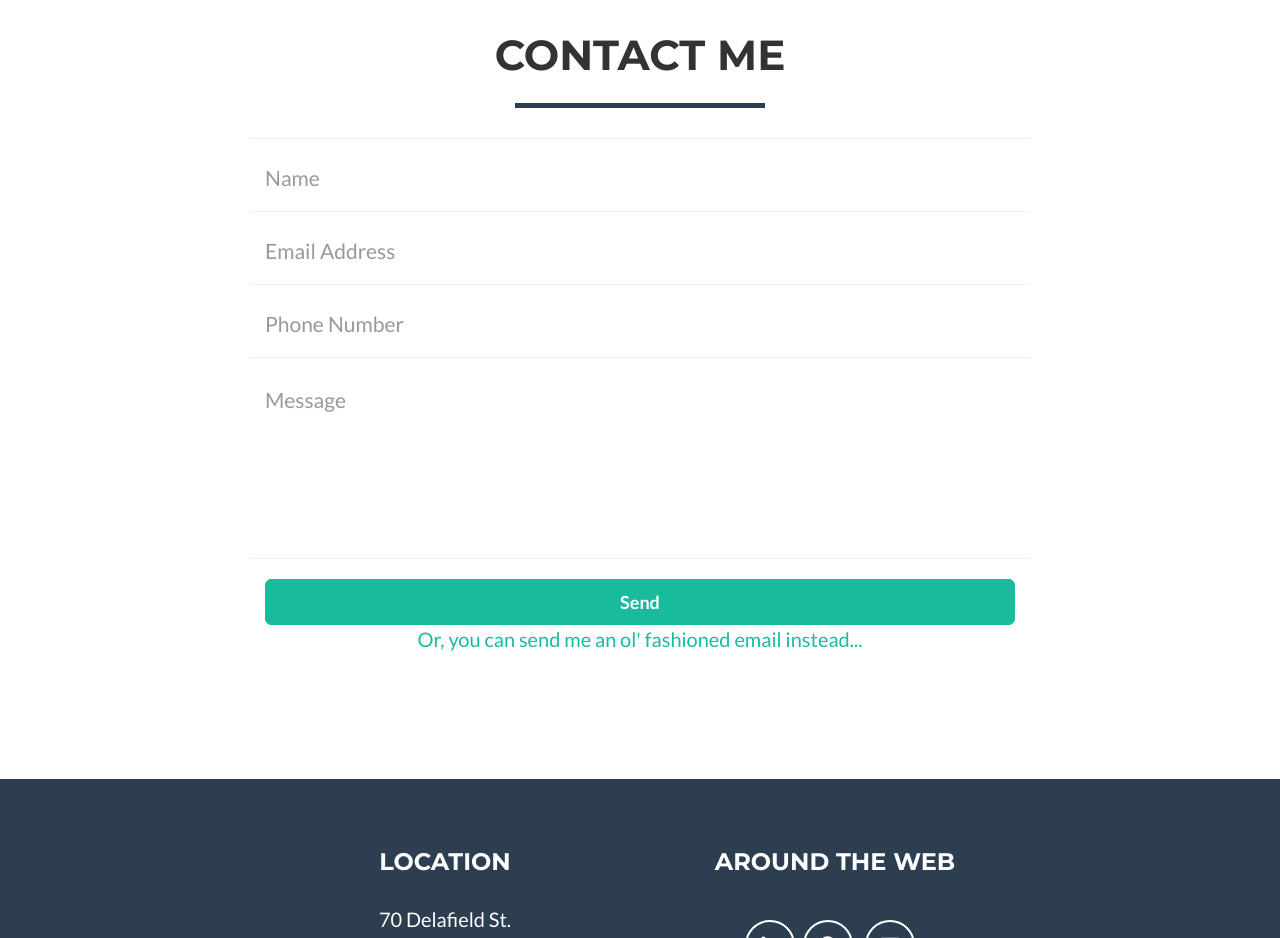
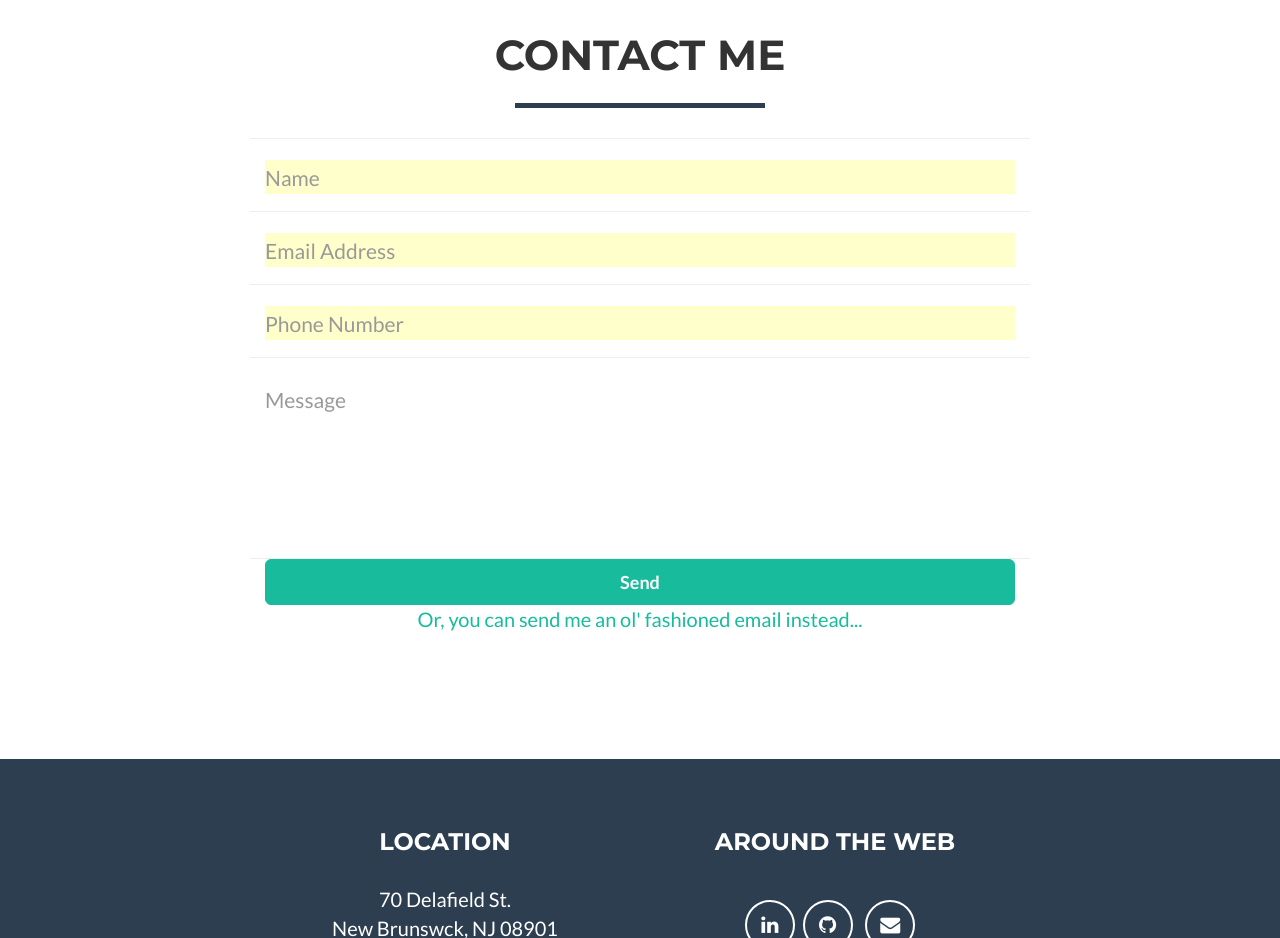
Before and after one commit to gonzalezi2/gonzalezi2.github.io, a website: page index.html in a window 1280 px wide. Shown: the part 3560-4498 px from the top of the page. Drawn offline with nearby package versions, Linux system fonts and the light colour scheme.

Commit message:
Changed form, again

```diff
--- a/index.html
+++ b/index.html
@@ -285,6 +285,7 @@
             </div>
             <div class="row">
                 <div class="col-lg-8 col-lg-offset-2">
+                  <!--
                     <form action="http://formspree.io/gonzalezim02@gmail.com" name="sentMessage" id="contactForm" novalidate>
                         <div class="row control-group">
                             <div class="form-group col-xs-12 floating-label-form-group controls">
@@ -323,6 +324,15 @@
                             </div>
                         </div>
                     </form>
+-->
+                  <form method="POST" action="http://formspree.io/gonzalezim02@gmail.com"  id="contactForm" novalidate>
+  <div class="row control-group"><div class="form-group col-xs-12 floating-label-form-group controls"><label>Name</label><input type="text" name="name" class="form-control" placeholder="Name" id="name" required="" data-validation-required-message="Please enter your name." aria-invalid="false" style="background-color: rgb(255, 255, 204);"><p class="help-block text-danger"></p></div></div>
+  <div class="row control-group"><div class="form-group col-xs-12 floating-label-form-group controls"><label>Email</label><input  type="email" name="email" class="form-control" placeholder="Email Address" id="email" required="" data-validation-required-message="Please enter your email address." aria-invalid="false" style="background-color: rgb(255, 255, 204);"><p class="help-block text-danger"></p></div></div>
+  <div class="row control-group"><div class="form-group col-xs-12 floating-label-form-group controls"><label>Phone Number</label><input  type="tel" name="phone" class="form-control" placeholder="Phone Number" id="phone" required="" data-validation-required-message="Please enter your phone number." aria-invalid="false" style="background-color: rgb(255, 255, 204);"><p class="help-block text-danger"></p></div></div>
+  <div class="row control-group"><div class="form-group col-xs-12 floating-label-form-group controls"><label>Message</label><textarea  rows="5" name="message" class="form-control" placeholder="Message" id="message" required="" data-validation-required-message="Please enter a message." aria-invalid="false"></textarea><p class="help-block text-danger"></p></div></div>
+  <div class="row control-group"><div class="form-group col-xs-12"><button type="submit" class="btn btn-success btn-lg btn-block">Send</button>
+                                <a class="text-center" href="mailto:gonzalezim02@gmail.com"><p>Or, you can send me an ol' fashioned email instead...</p></a></div></div>
+</form>
                 </div>
             </div>
         </div>
--- a/js/contact_me.js
+++ b/js/contact_me.js
@@ -1,4 +1,4 @@
-$(function() {
+/* $(function() {
 
     $("#contactForm input,#contactForm textarea").jqBootstrapValidation({
         preventSubmit: true,
@@ -71,3 +71,4 @@ $(function() {
 $('#name').focus(function() {
     $('#success').html('');
 });
+*/
```
